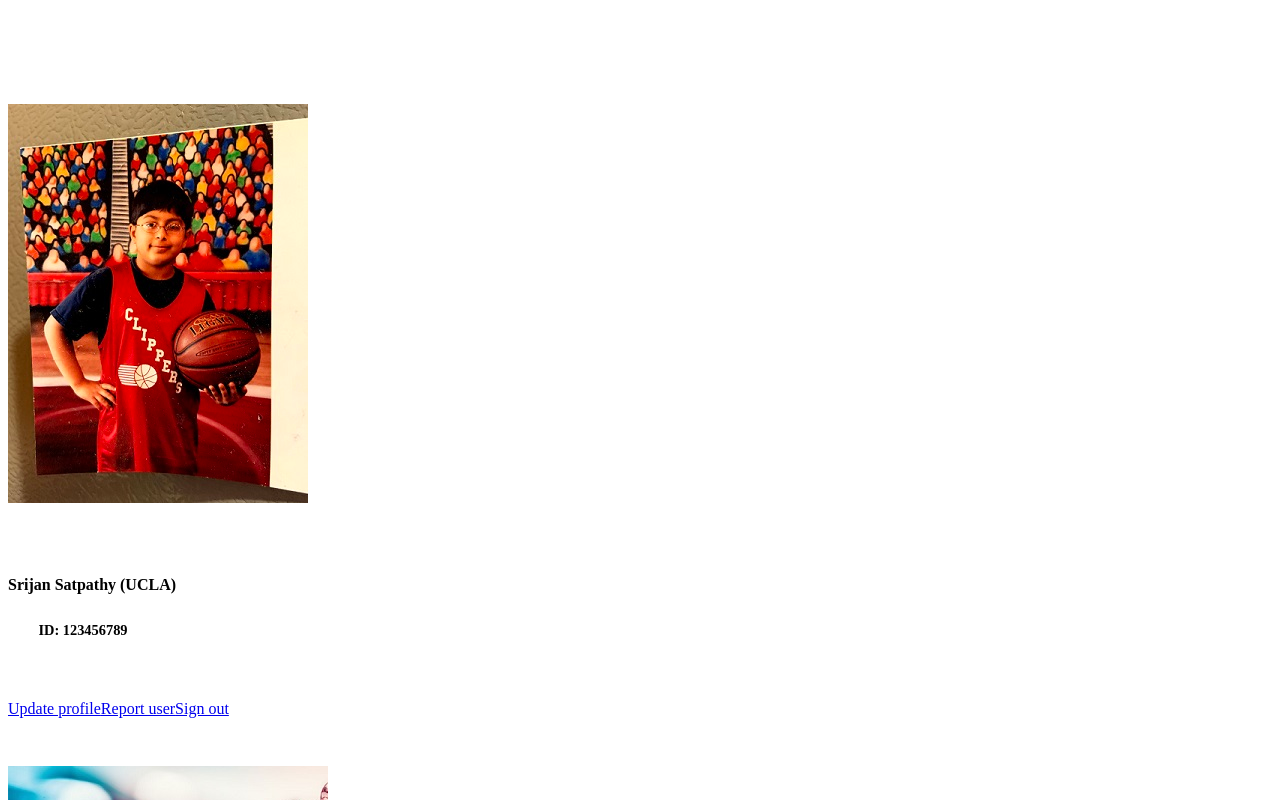
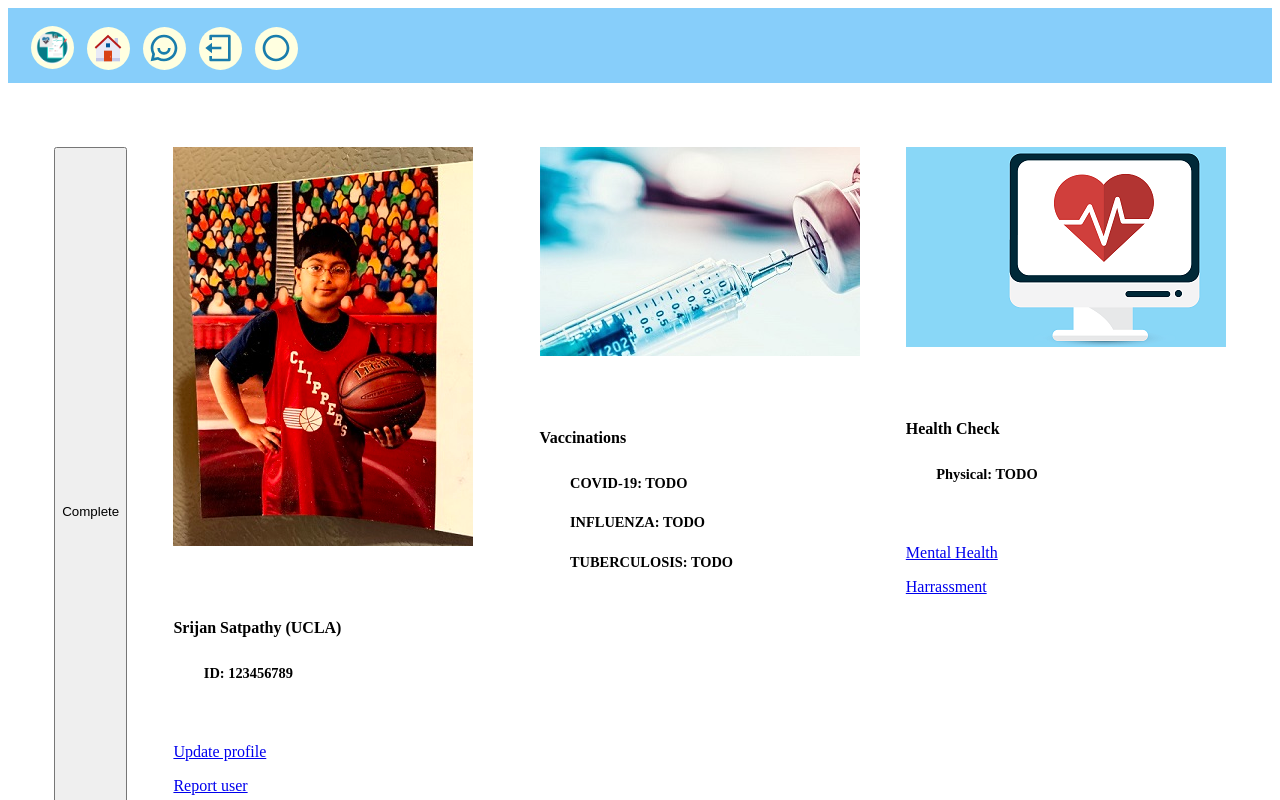
Before and after one commit to srijansatpathy/Healthbook, a React (Create React App) app in the folder combined_healthbook/: page /profile in a window 1280 px wide. Shown: the top 800 px of the page. Built offline with nearby package versions, Linux system fonts and the light colour scheme.

Commit message:
profile page updated

```diff
--- a/combined_healthbook/package.json
+++ b/combined_healthbook/package.json
@@ -7,6 +7,7 @@
     "@testing-library/react": "^11.2.5",
     "@testing-library/user-event": "^12.7.1",
     "axios": "^0.21.1",
+    "bootstrap": "^4.6.0",
     "react": "^17.0.1",
     "react-dom": "^17.0.1",
     "react-icon": "^1.0.0",
--- a/combined_healthbook/src/App.js
+++ b/combined_healthbook/src/App.js
@@ -6,8 +6,8 @@ import {BrowserRouter as Router, Switch, Route}
 from 'react-router-dom';
 import Table from "./Pages/Table";
 import React from "react";
-// import "../node_modules/bootstrap/dist/css/bootstrap.min.css";
-import Card from './Cards/Cards'
+//import "../node_modules/bootstrap/dist/css/bootstrap.min.css";
+import Card from './Cards/Cards.jsx'
 
 
 function App() {
@@ -20,7 +20,7 @@ function App() {
         <Route path='/' exact component={SigninBox}/>
         <Route path='/dashboard' component={Dashboard}  />
         <Route path='/admin' component={Table} />
-        <Route path='/profile' component={Card} />
+        <Route exact path='/profile' component={Card} />
       </Switch>
     </Router>
 
--- a/combined_healthbook/src/Cards/CardUI.jsx
+++ b/combined_healthbook/src/Cards/CardUI.jsx
@@ -14,8 +14,10 @@ const Card = props => {
                 <h1 className="card-text text-secondary">{props.body3}</h1>
                 <a href="#" className="btn btn-outline
                 success">{props.b1}</a>
+                <p></p>
                 <a href="#" className="btn btn-outline
                 success">{props.b2}</a>
+                <p></p>
                 <a href="#" className="btn btn-outline
                 success">{props.b3}</a>
             </div>
--- a/combined_healthbook/src/Cards/Cards.css
+++ b/combined_healthbook/src/Cards/Cards.css
@@ -1,5 +1,6 @@
 /* body {
     background: radial-gradient(#e5e5e5, #ffff, #e5e5e5);
+    background-color: white;
 } */
 
 .card {
@@ -19,9 +20,10 @@
     padding: 0.4rem 1.9rem;
 }
 
-.container-fluid .row {
+/* .container-fluid .row {
     padding-top: 6rem;
-}
+    padding-left: 6rem;
+}  */
 
 .overflow {
     overflow: hidden;
@@ -33,5 +35,12 @@
 }
 
 .card-img-top:hover {
-    transform: scale(1.8);
+    transform: scale(1.2);
 }
+
+.flexbox-container {
+    display: flex;
+    flex-direction: row;
+    justify-content: space-evenly;
+    padding-top: 4rem;
+}
--- a/combined_healthbook/src/Cards/Cards.jsx
+++ b/combined_healthbook/src/Cards/Cards.jsx
@@ -4,13 +4,32 @@ import Card from './CardUI';
 import me from '../Images/IMG_0620.jpg';
 import vaccine from '../Images/economics-of-vaccinations.jpg';
 import health from '../Images/wcs-health-chech.png';
+import NavigationTab from '../Navigation/NavigTab';
+import { FaChevronCircleDown, FaLuggageCart } from 'react-icons/fa';
 
 class Cards extends Component {
+    state = {
+        text1: "COVID-19: TODO",
+        text2: "INFLUENZA: TODO",
+        text3: "TUBERCULOSIS: TODO",
+        text4: "Physical: TODO"
+    }
+    onClickButton = () => {
+        this.setState({
+            text1: "COVID-19: Done",
+            text2: "INFLUENZA: Done",
+            text3: "TUBERCULOSIS: Done",
+            text4: "Physical: Done"
+        });
+      }
     render() {
         return (
+            <>
+            <NavigationTab></NavigationTab>
             <div className=
-            "container-fluid d-flex justify-content-center">
-                <div className="row">
+            "flexbox-container">
+                <button onClick={this.onClickButton}>Complete</button>
+                {/* <div className="row"> */}
                     <div className="col-md-4">
                         <Card imgsrc={me} title="Srijan Satpathy (UCLA)"
                         body1="ID: 123456789"
@@ -20,18 +39,19 @@ class Cards extends Component {
                     </div>
                     <div className="col-md-4">
                         <Card imgsrc={vaccine} title="Vaccinations"
-                        body1="COVID-19: Done"
-                        body2="INFLUENZA: Done"
-                        body3="TUBERCULOSIS: Done"/>
+                        body1={this.state.text1}
+                        body2={this.state.text2}
+                        body3={this.state.text3}/>
                     </div>
                     <div className="col-md-4">
                         <Card imgsrc={health} title="Health Check"
-                        body1="Physical: Done"
+                        body1={this.state.text4}
                         b1="Mental Health"
                         b2="Harrassment"/>
                     </div>
-                </div>
+                {/* </div> */}
             </div>
+            </>
         );
     }
 }
--- a/combined_healthbook/src/Pages/RegisterPage.js
+++ b/combined_healthbook/src/Pages/RegisterPage.js
@@ -122,7 +122,7 @@ class RegisterBox extends React.Component {
                                    className="form-control form-group"
                             /> <br/>
 
-                            <input id="acc_signup" type="submit" value="Signup"
+                            <input id="acc_signup" type="submit" value="Sign up"
                              onClick={() => this.completeRegister()}/>
 
                              <br/>
--- a/combined_healthbook/src/Pages/SigninPage.js
+++ b/combined_healthbook/src/Pages/SigninPage.js
@@ -151,7 +151,7 @@ class SigninBox extends React.Component {
                                className="form-control form-group"
                         /> <br/>
 
-                        <input id="acc_signin" type="submit" value="Log-in"
+                        <input id="acc_signin" type="submit" value="Log in"
                         onClick={() => this.loginSuccess()}>
                         </input> <br/>
                         <button className="login_out_btn"
--- a/combined_healthbook/src/Pages/Table.js
+++ b/combined_healthbook/src/Pages/Table.js
@@ -32,11 +32,11 @@ export default function Table() {
             Header: 'Health Info',
             columns: [
             {
-                Header: 'covid vaccination',
+                Header: 'Covid Vaccination',
                 accessor: 'covid',
             },
             {
-                Header: 'other',
+                Header: 'Other',
                 accessor: 'other',
             },
             ],
```
Also changed, not shown: 2 other files (tests, documents, lock files or other folders).
